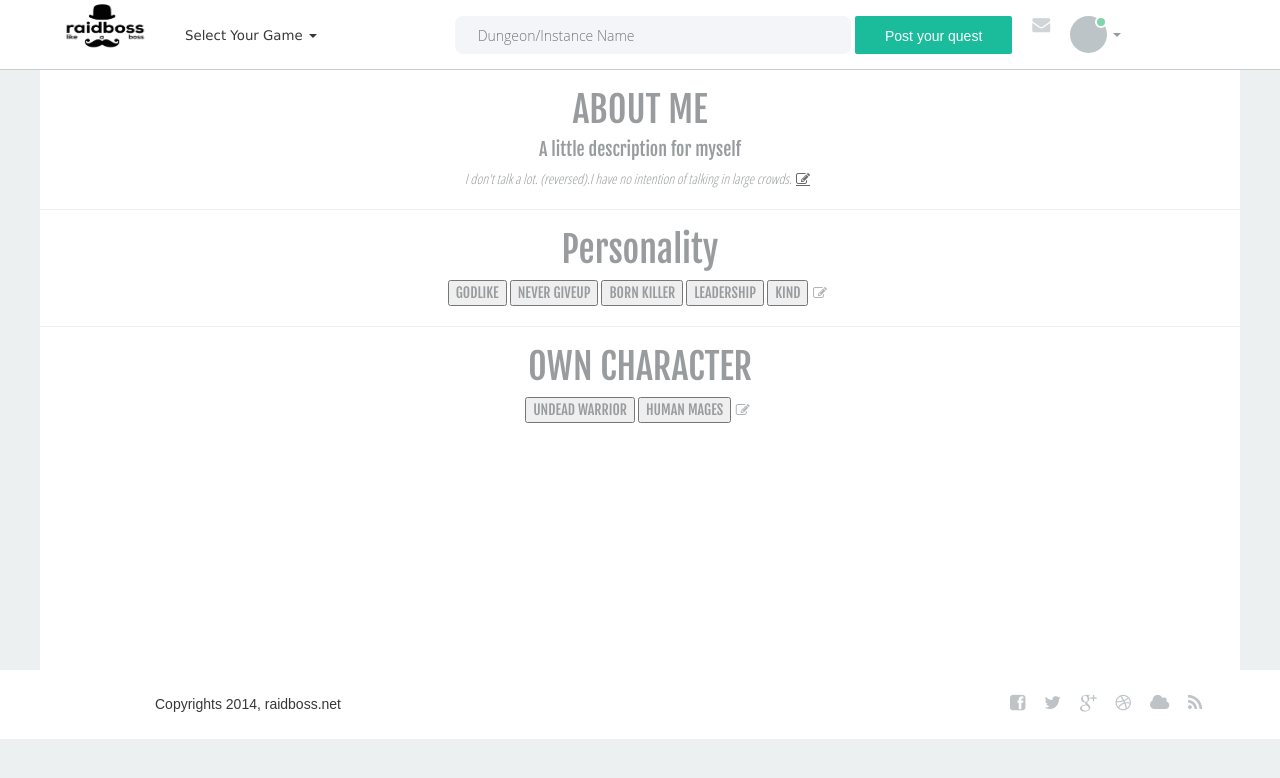
After one commit to langorn/raidboss, a Django app: page /profile/ in a window 1280 px wide. The commit adds this page. Shown: the top 778 px of the page. Run offline with Django 3.2, Linux system fonts and the light colour scheme; parts of the project's set-up code (start-up, migrations or seed data) failed here and were passed over; some libraries are stand-ins or nearby versions.

Commit message:
#make a profile pages

```diff
--- /dev/null
+++ b/teammate/templates/profile.html
@@ -0,0 +1,40 @@
+{% extends "teammate/index.html" %}
+{% load staticfiles %}
+
+{% block content %}
+
+<div class="container">
+  <div class="row" style="min-height:600px;background-color:white">
+    <div class="" style="text-align:center;font-family: 'Fjalla One', sans-serif">
+
+        <h1>ABOUT ME</h1>
+        <h4>A little description for myself</h4>
+        <i><p style="font-family: 'Open Sans Condensed', sans-serif;">I don't talk a lot. (reversed).I have no intention of talking in large crowds. <a><u><i class="edit icon"></i></u></a></p></i>
+
+    </div>
+    <div class="" style="text-align:center;font-family: 'Fjalla One', sans-serif">
+        <hr>
+        <h1>Personality</h1>
+        <div style="display:inline-block"><button class="red">GODLIKE</button></div>
+        <div style="display:inline-block"><button class="red">NEVER GIVEUP</button></div>
+        <div style="display:inline-block"><button class="red">BORN KILLER</button></div>
+        <div style="display:inline-block"><button class="red">LEADERSHIP</button></div>
+        <div style="display:inline-block"><button class="red">KIND</button></div>
+        <div style="display:inline-block"><i class="edit icon"></i></div>
+
+    </div>
+
+    <div class="" style="text-align:center;font-family: 'Fjalla One', sans-serif">
+        <hr>
+        <h1>OWN CHARACTER</h1>
+        <div style="display:inline-block"><button>UNDEAD WARRIOR</button></div>
+        <div style="display:inline-block"><button>HUMAN MAGES</button></div>
+        <div style="display:inline-block"><i class="edit icon"></i></div>
+
+    </div>
+
+ </div>
+</div>
+
+
+  {% endblock %}
--- a/teammate/templates/teammate/index.html
+++ b/teammate/templates/teammate/index.html
@@ -13,6 +13,9 @@
 <!-- <link rel="stylesheet" href="https://maxcdn.bootstrapcdn.com/bootstrap/3.2.0/css/bootstrap.min.css"> -->
 
 <!-- <script src="http://cdn.datatables.net/1.10.2/js/jquery.dataTables.min.js"></script> -->
+<!-- 	<link href='http://fonts.googleapis.com/css?family=Fjalla+One' rel='stylesheet' type='text/css'> -->
+
+	<link href='http://fonts.googleapis.com/css?family=Fjalla+One|Amatic+SC|Open+Sans+Condensed:300' rel='stylesheet' type='text/css'>
 	<script src="{% static "js/jspkg/jquery.dynatable.js" %} "></script>
 	<link rel=stylesheet type="text/css" href="{% static "js/jspkg/jquery.dynatable.css" %} " href="external-stylesheet.css">
 
@@ -138,7 +141,7 @@
                                      <li role="presentation" style="border-bottom:1px solid #CECECE;margin-bottom:5px;"><a role="menuitem" tabindex="-1" href="#">{{user}}</a></li>
                                     {% endif %}
 
-                                    <li role="presentation"><a role="menuitem" tabindex="-1" href="#">My Profile</a></li>
+                                    <li role="presentation"><a role="menuitem" tabindex="-1" href="/profile">My Profile</a></li>
                                     <li role="presentation"><a role="menuitem" tabindex="-2" href="#">Inbox</a></li>
                                     <li role="presentation"><a role="menuitem" tabindex="-3" href="#">Log Out</a></li>
                                     <li role="presentation"><a role="menuitem" tabindex="-4" href="04_new_account.html">Create account</a></li>
--- a/teammate/urls.py
+++ b/teammate/urls.py
@@ -6,6 +6,7 @@ urlpatterns = patterns('',
 
 
 	#user related
+	url(r'^profile/$',views.profile, name='profile'),
 	url(r'^register/$',views.register, name='register'),
 	url(r'^login/$',views.user_login, name='user_login'),
 	url(r'^chat/$',views.chat, name='chat'),
--- a/teammate/views.py
+++ b/teammate/views.py
@@ -74,9 +74,9 @@ def user_login(request):
 		next = request.GET['next']
 		return render_to_response('user_login.html',{'next':next},context)
 
-def user_edit(request):
+def profile(request):
 
-	return render_to_response('user_edit.html')
+	return render_to_response('profile.html')
 
 def logout(request):
     logout(request)
```
